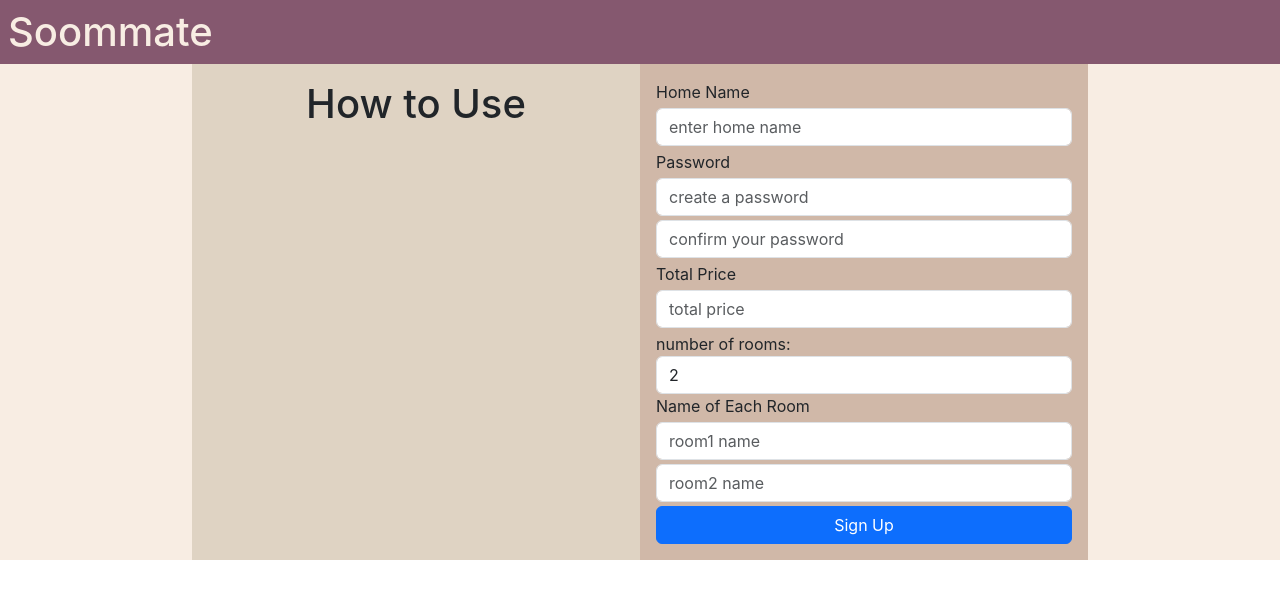
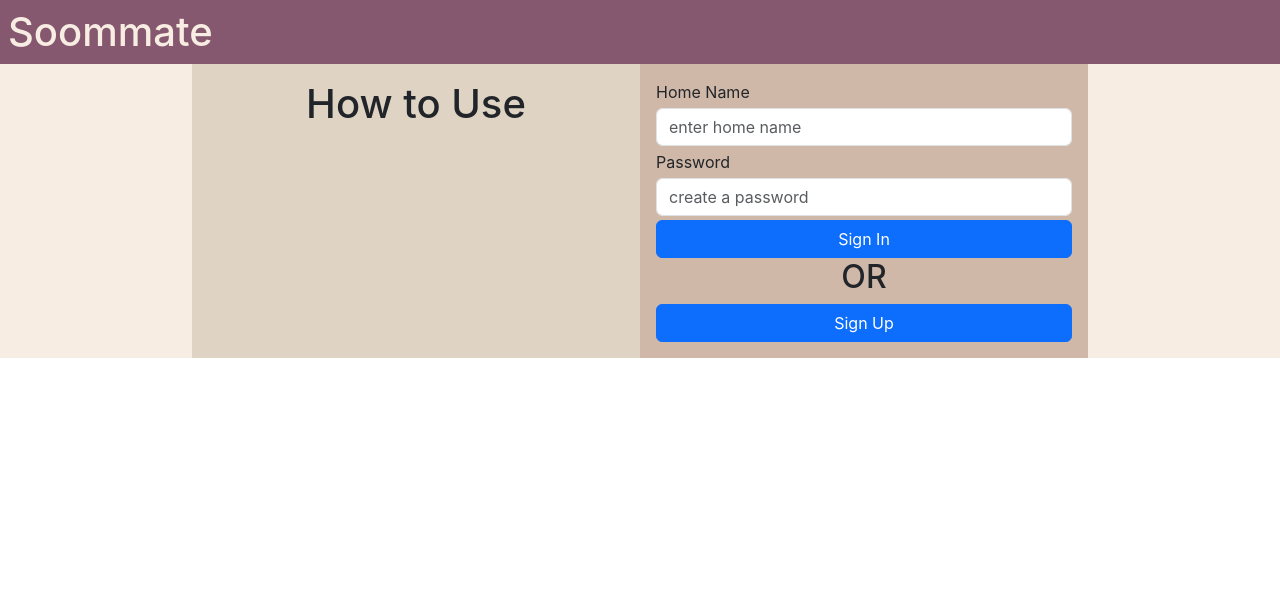
Before and after one commit to mingwandowski/soommate-boot, a React (Create React App) app in the folder soommate-ui/: page / in a window 1280 px wide. Shown: the top 598 px of the page. Built offline with nearby package versions, Linux system fonts and the light colour scheme; the HTML template or start-up script is replaced by a standard one.

Commit message:
add homeSignIn template

```diff
--- a/soommate-ui/src/App.js
+++ b/soommate-ui/src/App.js
@@ -2,6 +2,7 @@ import './App.css';
 import Header from './components/Header';
 import Introduction from './components/start_component/Introduction';
 import HomeSignUp from './components/start_component/HomeSignUp';
+import HomeSignIn from './components/start_component/HomeSignIn';
 
 function App() {
   return (
@@ -12,7 +13,8 @@ function App() {
           <Introduction />
         </div>
         <div className='signin-signup col-lg-6'>
-          <HomeSignUp />
+          {/* <HomeSignUp /> */}
+          <HomeSignIn />
         </div>
       </div>
       <div className='main-component'>
--- /dev/null
+++ b/soommate-ui/src/components/start_component/HomeSignIn.css
@@ -0,0 +1,17 @@
+.sign-in-form {
+    text-align: left;
+}
+
+.sign-in-form input {
+    margin: 4px 0px;
+}
+
+.sign-in-form button {
+    text-align: center;
+    margin: auto;
+    width: 100%;
+}
+
+.sign-in-form h2 {
+    text-align: center;
+}
--- /dev/null
+++ b/soommate-ui/src/components/start_component/HomeSignIn.jsx
@@ -0,0 +1,70 @@
+import React from "react";
+import axios from "axios";
+
+import './HomeSignIn.css';
+
+function HomeSignIn() {
+
+	const defaultSignInHome = {
+		homeName: "",
+		homePassword: ""
+	}
+	const [home, setHome] = React.useState(defaultSignInHome);
+
+	function changeInput(event) {
+		const {name, value} = event.target;
+		setHome(prev => {
+			return {
+				...prev,
+				[name]: value
+			};
+		});
+	}
+
+	async function signInHome(signInHome) {
+		const url = `http://localhost:8080/addHome`;
+		console.log("addHome");
+		try {
+			const config = {
+				headers: {
+					'content-type': 'application/json',
+					"Access-Control-Allow-Origin": "*"
+				}
+			}
+			const data = await axios.post(url, home, config);
+			if(data !== null) {
+				console.log(data);
+			}
+		} catch (err) {
+			console.log(err);
+		}
+	}
+
+	function clickSignIn(event) {
+		console.log(home);
+		signInHome(home);
+
+		event.preventDefault();
+	}
+
+    return (
+        <form className="sign-in-form">
+			<div className="form-group">
+				<label>Home Name</label>
+				<input className="form-control" onChange={changeInput} type="text" name="homeName" placeholder="enter home name" required />
+			</div>
+			<div className="form-group">
+				<label>Password</label>
+				<input className="form-control" onChange={changeInput} type="password" name="homePassword" placeholder="create a password" required />
+			</div>
+			<div>
+			    <button class="btn btn-primary btn-block signup-button" onClick={clickSignIn} type="button">Sign In</button>
+                <h2>OR</h2>
+                <button class="btn btn-primary btn-block signup-button" onClick={clickSignIn} type="button">Sign Up</button>
+			</div>
+
+        </form>
+    );
+}
+
+export default HomeSignIn;
```
